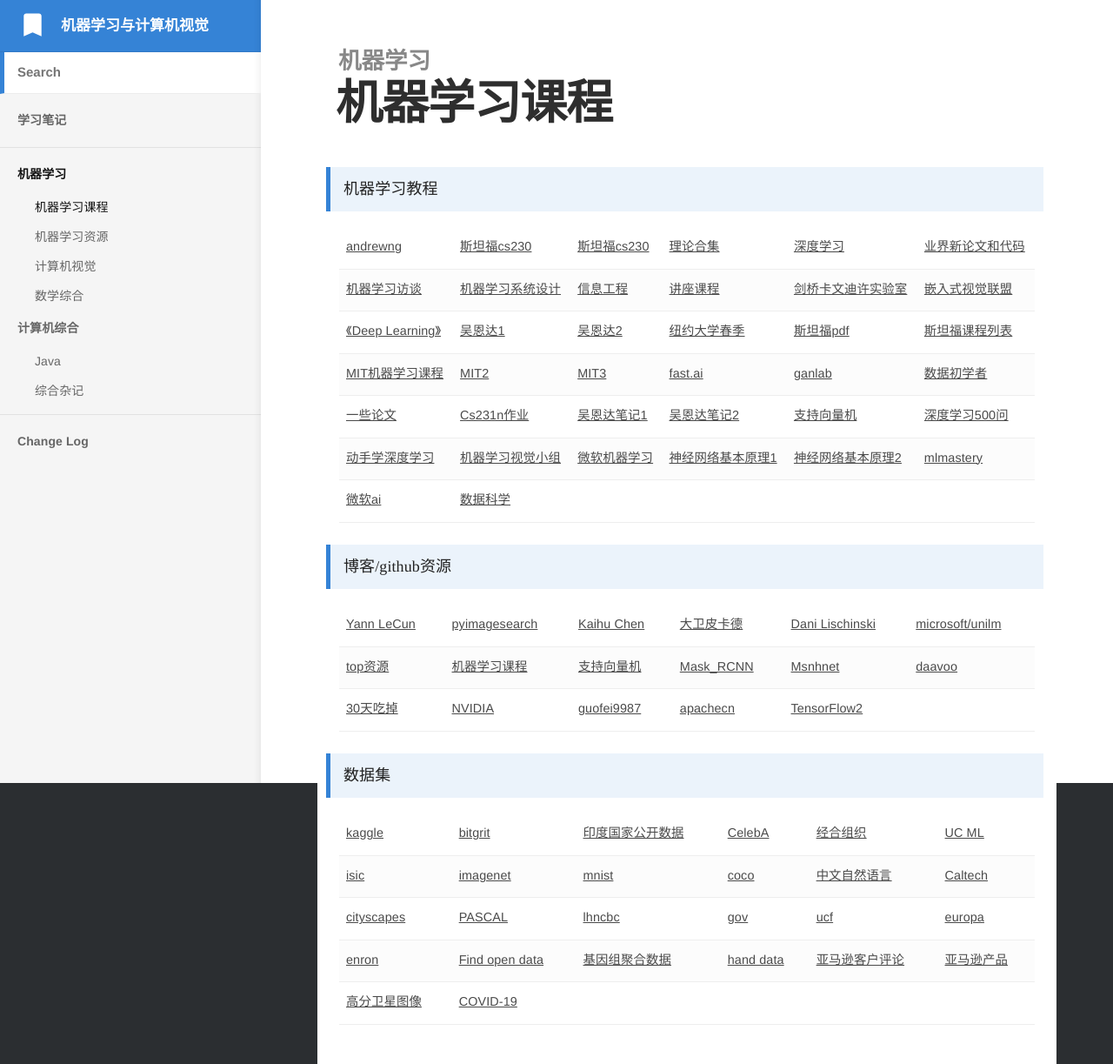
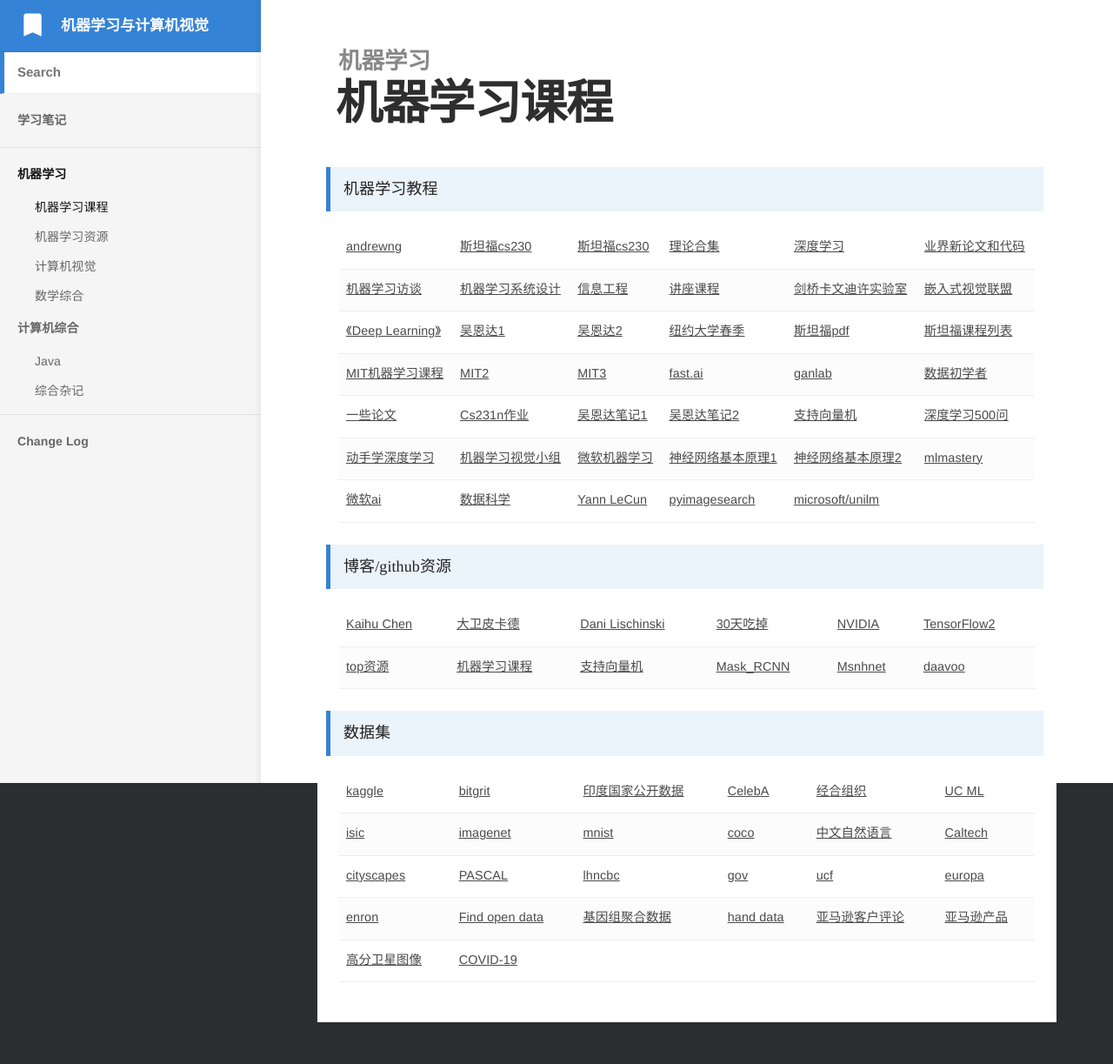
Before and after one commit to bashendixie/Machine_Learning_Notes, a Jekyll site: the page built from _docs/1、机器学习/机器学习课程.md, in a window 1280 px wide. Shown: the whole page at 87% size. Built offline with Jekyll 4.4.1, drawn with Linux system fonts in a browser that asks for light colours; some web fonts are replaced; after the commit the page ends 1175 px from its top, so only the background shows below that.

Commit message:
no message

```diff
--- a/_docs/1、机器学习/机器学习课程.md
+++ b/_docs/1、机器学习/机器学习课程.md
@@ -134,6 +134,15 @@
 			<td>
 				<a href="https://github.com/microsoft/Data-Science-For-Beginners" target="_blank">数据科学</a>
 			</td>
+			<td>
+				<a href="http://yann.lecun.com/" target="_balnk">Yann LeCun</a>
+			</td>
+			<td>
+				<a href="https://pyimagesearch.com/start-here/" target="_balnk">pyimagesearch</a>
+			</td>
+			<td>
+				<a href="https://github.com/microsoft/unilm" target="_blank">microsoft/unilm</a>
+			</td>
 		</tr>
 	</tbody>
 </table>
@@ -142,12 +151,6 @@
 <table width="1033" style="font-size: 0.8em;">
 	<tbody>
 		<tr>
-			<td>
-				<a href="http://yann.lecun.com/" target="_balnk">Yann LeCun</a>
-			</td>
-			<td>
-				<a href="https://pyimagesearch.com/start-here/" target="_balnk">pyimagesearch</a>
-			</td>
 			<td>
 				<a href="http://www.k4ai.com/tag/gan/index.html" target="_balnk">Kaihu Chen</a>
 			</td>
@@ -158,7 +161,13 @@
 				<a href="https://www.cs.huji.ac.il/~danix/" target="_balnk">Dani Lischinski</a>
 			</td>
 			<td>
-				<a href="https://github.com/microsoft/unilm" target="_blank">microsoft/unilm</a>
+				<a href="https://lyhue1991.github.io/eat_tensorflow2_in_30_days/" target="_blank">30天吃掉</a>
+			</td>
+			<td>
+				<a href="https://github.com/NVDLI" target="_blank">NVIDIA</a>
+			</td>
+			<td>
+				<a href="https://github.com/YunYang1994" target="_blank">TensorFlow2</a>
 			</td>
 		</tr>
 		<tr>
@@ -179,23 +188,6 @@
 			</td>
 			<td>
 				 <a href="https://github.com/daavoo?tab=repositories" target="_blank">daavoo</a>
-			</td>
-		</tr>
-		<tr>
-			<td>
-				<a href="https://lyhue1991.github.io/eat_tensorflow2_in_30_days/" target="_blank">30天吃掉</a>
-			</td>
-			<td>
-				<a href="https://github.com/NVDLI" target="_blank">NVIDIA</a>
-			</td>
-			<td>
-				<a href="https://github.com/guofei9987" target="_blank">guofei9987</a>
-			</td>
-			<td>
-				<a href="https://github.com/apachecn" target="_blank">apachecn</a>
-			</td>
-			<td>
-				<a href="https://github.com/YunYang1994" target="_blank">TensorFlow2</a>
 			</td>
 		</tr>
 	</tbody>
```
